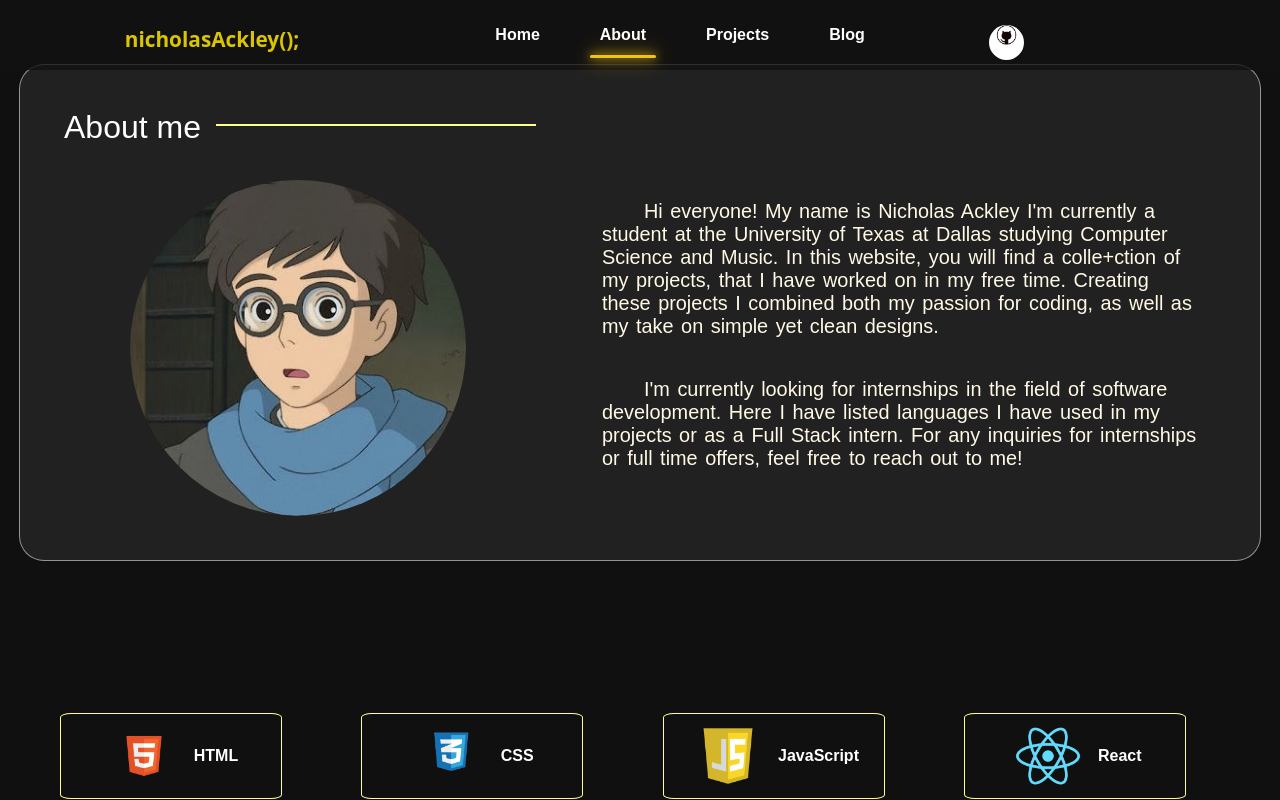
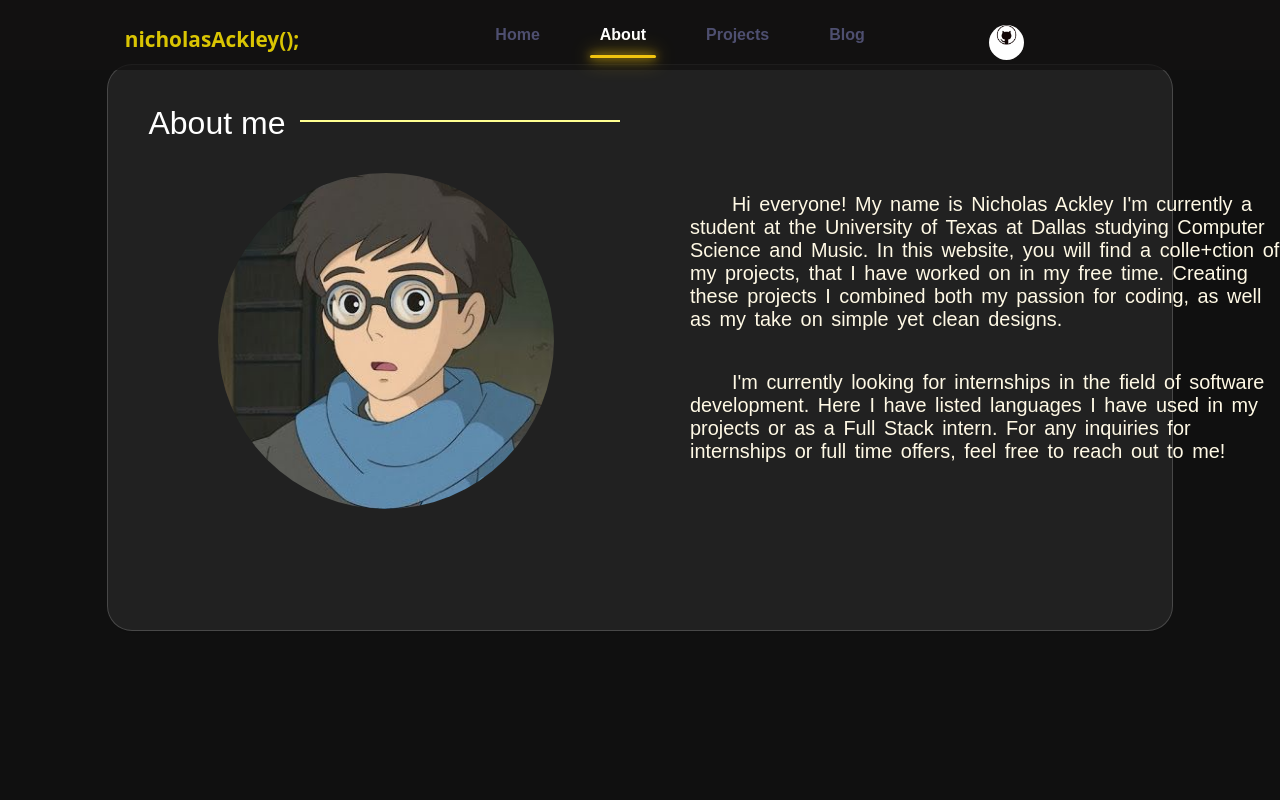
Before and after one commit to nicholas-ackley/website, a React (Vite) app: page /website/about in a window 1280 px wide. Built offline with nearby package versions, Linux system fonts and the light colour scheme; a web font is replaced by a local one.

Commit message:
cleaned up the projects jsx file, fixed more querys and adjust css for all files

```diff
--- a/src/AboutPage/Bio.css
+++ b/src/AboutPage/Bio.css
@@ -13,28 +13,16 @@ h3 {
 
 .about-me-background {
 
-  width:65%;
+  width: 72%;
   height: 525px;
   margin: 0 auto;
   padding: 20px;
   margin-top: 5%;
   background-color: #252525cf;
   border-radius: 25px;
-  border: 1px solid rgba(255, 255, 255, 0.52);
+  border: 1px solid rgba(255, 255, 255, 0.178);
   box-shadow: 0 4px 8px rgba(0, 0, 0, 0.1);
 }
-
-/* .about-me-container h1 {
-  color: #333;
-  margin-bottom: 20px;
-}
-
-.about-me-container p {
-  font-size: 16px;
-  line-height: 1.6;
-  margin-bottom: 15px;
-} */
-
 .aboutMe_Title {
   display: flex;
   padding: 1%;
@@ -95,7 +83,7 @@ opacity: 0;
   /* border: 2px solid black; */
   color: rgb(255, 249, 229);
   text-indent: 7%;
-  word-spacing: 2px;
+  word-spacing: 3px;
   font-size: 17px;
   position: relative;
   left: 27vh;
@@ -122,9 +110,9 @@ opacity: 0;
   position: relative;
   top: 20vh;
   display: grid;
-  grid-template-columns: repeat(4, 1fr); /* 4 columns */
-  grid-template-rows: repeat(3, 100px); /* 3 rows */
-  gap: 45px; /* Spacing between boxes */
+  grid-template-columns: repeat(4, 280px); /* 4 columns */
+  grid-template-rows: repeat(3, 90px); /* 3 rows */
+  gap: 45px;
   justify-content: center;
   align-items: center;
   height: 100vh;
@@ -152,7 +140,7 @@ opacity: 0;
   gap: 10px;
 }
 .box img {
-  width: 10vh; /* Small size */
+  width: 10; /* Small size */
   height: 10vh;
   object-fit: contain; /* Ensures the logo fits within the box */
 }
@@ -236,8 +224,8 @@ opacity: 0;
 @media (min-width: 1280px) and (max-width: 1600px) {
   /* Styles for MacBook Air/Pro M2 screens */
 .about-me-background{
-  width:150vh;
-  height: 455px;
+  width:80%;
+  height: 525px;
 }
 
 }
--- a/src/AboutPage/Bio.jsx
+++ b/src/AboutPage/Bio.jsx
@@ -34,6 +34,7 @@ const Bio = () => {
         in my projects or as a Full Stack intern. For any inquiries for internships or full time offers, feel free to reach out to me!
         </h3>
        </div> */}
+
 <div className="container">
 
     <div className="rectangle">
@@ -51,6 +52,7 @@ const Bio = () => {
     </div>
 
   </div>
+</div>
 
        </div>
        <div className="grid-container">
@@ -99,7 +101,6 @@ const Bio = () => {
     <span>C#</span>
   </div>
 </div>
-</div>
 
     </>
   )
--- a/src/MainPage/IntroContainer/ProfilePicture.css
+++ b/src/MainPage/IntroContainer/ProfilePicture.css
@@ -55,7 +55,7 @@
     font-display: bold;
     margin-bottom: -45px;
     font-family: 'Montserrat', sans-serif;
-    font-size: 1.6rem;
+    font-size: 1.4rem;
     font-weight: 700;
     opacity: 0;
     position: relative; /* Position for animation */
--- a/src/MainPage/Navbar/Navbar.css
+++ b/src/MainPage/Navbar/Navbar.css
@@ -178,3 +178,10 @@
   border-radius: 5px; /* Smooth rounded edges */
   box-shadow: 0 0 10px #f1c40f, 0 0 20px #f1c40f; /* Glowing effect */
 }
+.navbar-links a {
+  color: rgb(78, 79, 112); /* light transparent grey */
+}
+
+.navbar-links a.active {
+  color: white; /* solid white for active link */
+}
--- a/src/ProjectsPage/Projects.jsx
+++ b/src/ProjectsPage/Projects.jsx
@@ -2,6 +2,7 @@ import React from "react";
 import "./Projects.css";
 import Greek from "../images/greekpop.png";
 import Website from "../images/website.png";
+import Tinder from "../images/tinder.svg";
 
 const Projects = () => {
   return (
@@ -41,7 +42,7 @@ const Projects = () => {
 
         <div className="project-card">
           <div className="project-thumbnail">
-            <img src={Greek} alt="SISTEKDES" className="project-image" />
+            <img src={Tinder} alt="SISTEKDES" className="project-image" />
           </div>
           <h3 className="project-name">Tinder Replica</h3>
           <p className="project-description">
```
Also changed, not shown: src/images/tinder.png (added), src/images/tinder.svg (added).
